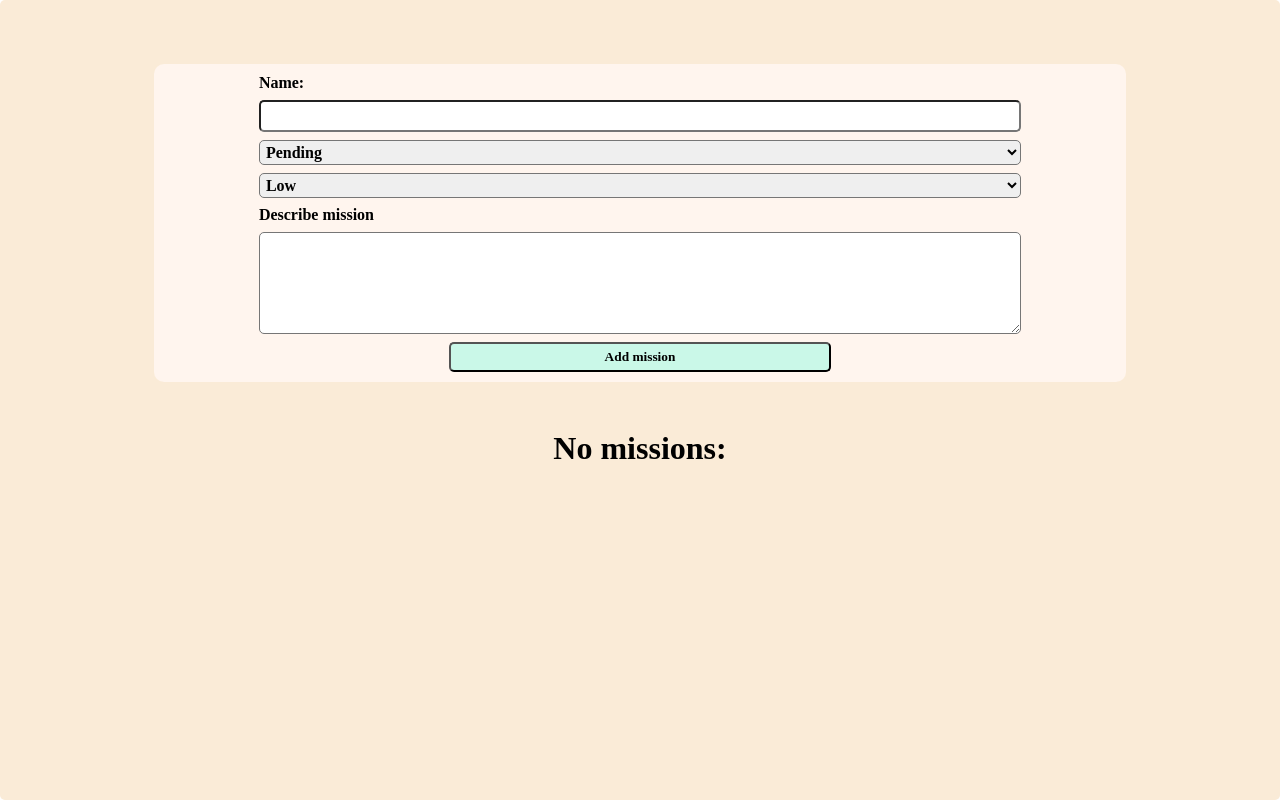
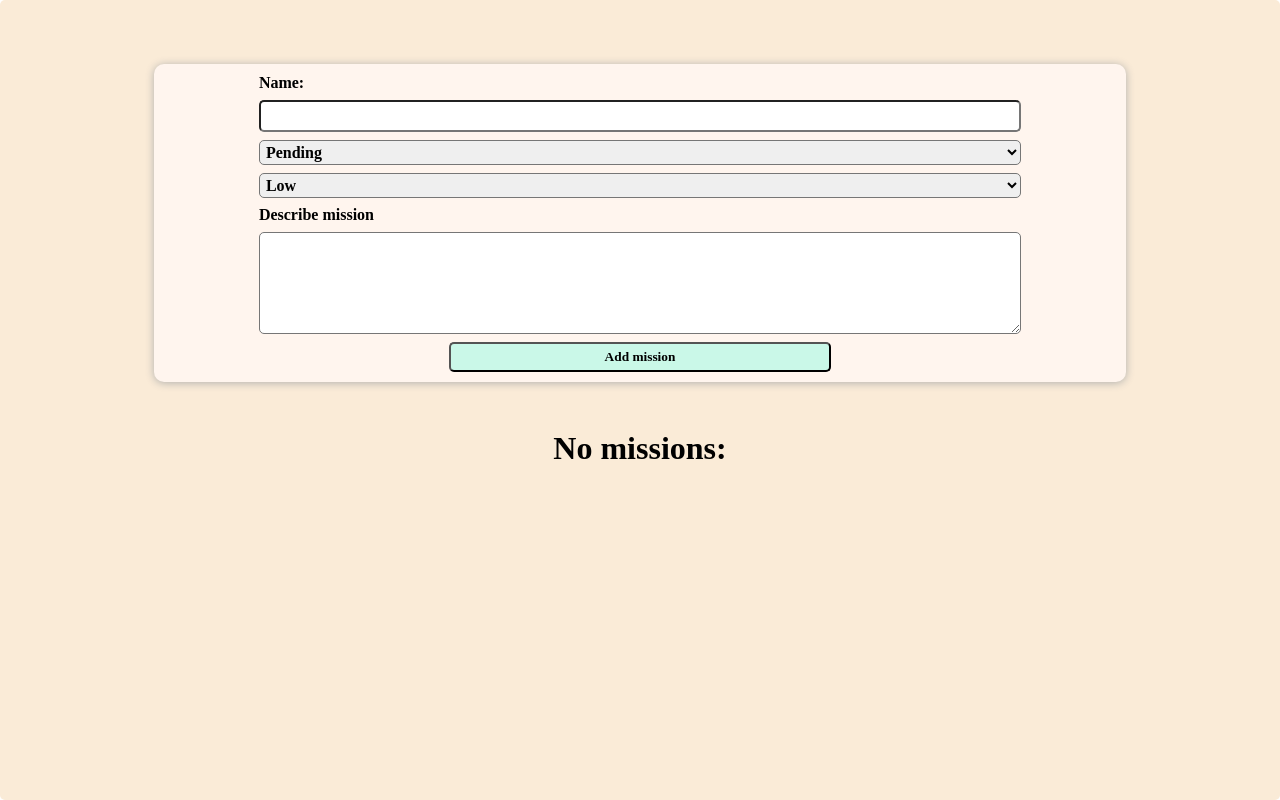
Before and after one commit to yonatan957/military_missions, a React (Vite) app: page / in a window 1280 px wide. Built offline with nearby package versions, Linux system fonts and the light colour scheme; no server answers.

Commit message:
add shadow

```diff
--- a/src/index.css
+++ b/src/index.css
@@ -27,7 +27,7 @@ form{
     background-color: seashell;
     padding: 10px;
     border-radius: 10px;
-    box-shadow: 0px 0px 1px antiquewhite;
+    box-shadow: 0 1px 8px rgb(176, 175, 173);
 }
 .form_itemms{
     width: 80%;
@@ -42,6 +42,7 @@ form{
     justify-content: space-around;
     padding: 10px;
     border-radius: 10px;
+    box-shadow: 0 1px 8px rgb(176, 175, 173);
 }
 input{
     padding: 5px;
```
